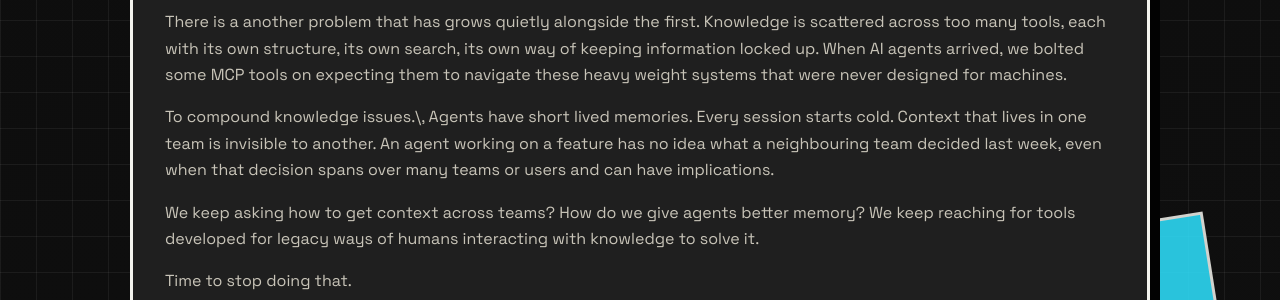
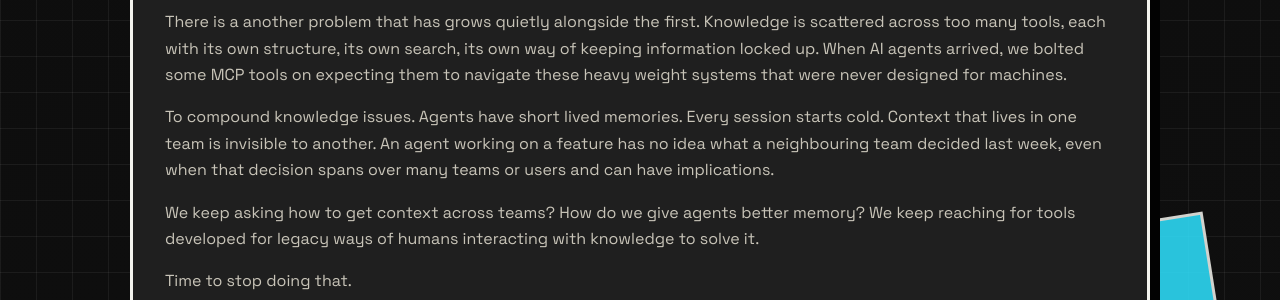
Before and after one commit to latebit-io/demarkus, a Jekyll site: the page built from _posts/2026-04-26-creating-an-automated-knowledge-universe.md, in a window 1280 px wide and 900 px high. Shown: the part 447-747 px from the top of the window. Built offline with Jekyll 4.4.1, drawn with Linux system fonts in a browser that asks for light colours.

```diff
--- a/_posts/2026-04-26-creating-an-automated-knowledge-universe.md
+++ b/_posts/2026-04-26-creating-an-automated-knowledge-universe.md
@@ -13,7 +13,7 @@ We develop or use systems that assume otherwise. Wikis, Confluence spaces, Notio
 
 There is a another problem that has grows quietly alongside the first. Knowledge is scattered across too many tools, each with its own structure, its own search, its own way of keeping information locked up. When AI agents arrived, we bolted some MCP tools on expecting them to navigate these heavy weight systems that were never designed for machines.
 
-To compound knowledge issues.\, Agents have short lived memories. Every session starts cold. Context that lives in one team is invisible to another. An agent working on a feature has no idea what a neighbouring team decided last week, even when that decision spans over many teams or users and can have implications.
+To compound knowledge issues. Agents have short lived memories. Every session starts cold. Context that lives in one team is invisible to another. An agent working on a feature has no idea what a neighbouring team decided last week, even when that decision spans over many teams or users and can have implications.
 
 We keep asking how to get context across teams? How do we give agents better memory? We keep reaching for tools developed for legacy ways of humans interacting with knowledge to solve it.
 
```
